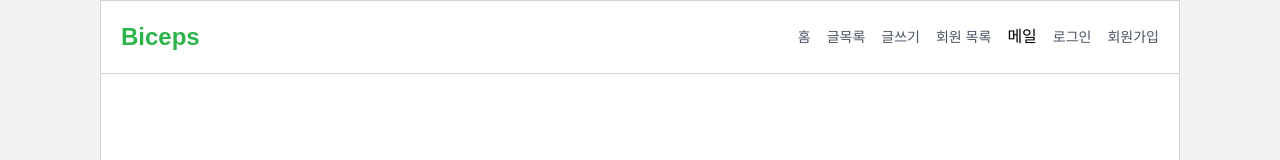
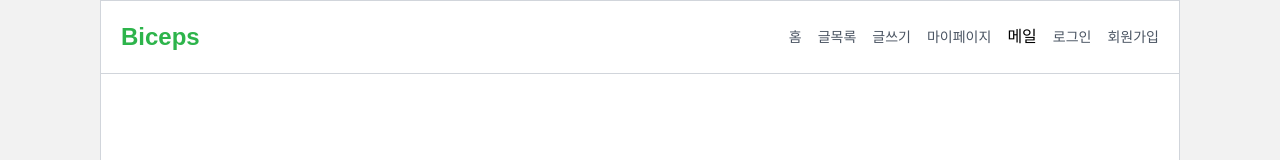
Before and after one commit to kjfcvx12/RedHat-Team-4, a React (Vite) app: page / in a window 1280 px wide. Shown: the top 160 px of the page. Built offline with nearby package versions, Linux system fonts and the light colour scheme.

Commit message:
edit navi

```diff
--- a/src/components/Member.jsx
+++ b/src/components/Member.jsx
@@ -99,8 +99,10 @@ const Member = () => {
             <div className="flex justify-between items-center mb-8 pb-4 border-b border-black">
                 <h1 className="text-2xl font-extrabold text-gray-900 tracking-tight">맴버 목록</h1>
             </div>
-            {/*관리자로 로그인했으면*/}
-            {currentUser && currentUser.userId === "admin"
+            {/*누군가가 로그인했으면*/}
+            {currentUser ? (
+                // 로그인 한 사람이 관리자라면
+                currentUser.userId === "admin"
                     //회원 목록 출력할건데, 일단 등록된 맴버가 있는지 확인
                     ? (users.length > 0
                         ? (
@@ -162,8 +164,10 @@ const Member = () => {
                             회원이 존재하지 않습니다.
                         </div>))
                     //아니라면 마이페이지
-                : (<div className="py-20 px-10 border border-gray-100 rounded-md flex items-center gap-6">
-                        <div className="w-24 h-24 border border-gray-600 rounded-full flex items-center justify-center shrink-0">
+                    : (
+                        <div className="py-20 px-10 border border-gray-100 rounded-md flex items-center gap-6">
+                            <div
+                                className="w-24 h-24 border border-gray-600 rounded-full flex items-center justify-center shrink-0">
                                 image
                             </div>
                             <div className="flex flex-col gap-1 items-center">
@@ -172,7 +176,13 @@ const Member = () => {
                             </div>
                         </div>
                     )
-            }
+            ) : (
+                <div className="py-20 text-center border border-gray-100 rounded-md">
+                    <span className="text-sm text-gray-600">회원 목록은 관리자만 조화할 수 있습니다.</span>
+                </div>
+            )}
+
+
         </main>
     );
 };
--- a/src/components/NaviBar.jsx
+++ b/src/components/NaviBar.jsx
@@ -19,7 +19,9 @@ const NaviBar = () => {
                 <li><Link to="/list" className="no-underline text-gray-600 text-sm">글목록</Link></li>
                 <li><Link to="/board/create" className="no-underline text-gray-600 text-sm">글쓰기</Link></li>
                 <li><Link to="/member" className="no-underline text-gray-600 text-sm">
-                    {currentUser && currentUser.userId ? "마이페이지" : "회원 목록"}
+                    {currentUser ? (
+                        currentUser.userId === "admin" ? "회원 목록" : "마이페이지"
+                    ) : "마이페이지"}
                 </Link></li>
                 <li><Link to='/mail'>메일</Link></li>
                 <div className="ml-auto flex items-center gap-4">
```
Lines whose indentation alone changed are shown as unchanged.
